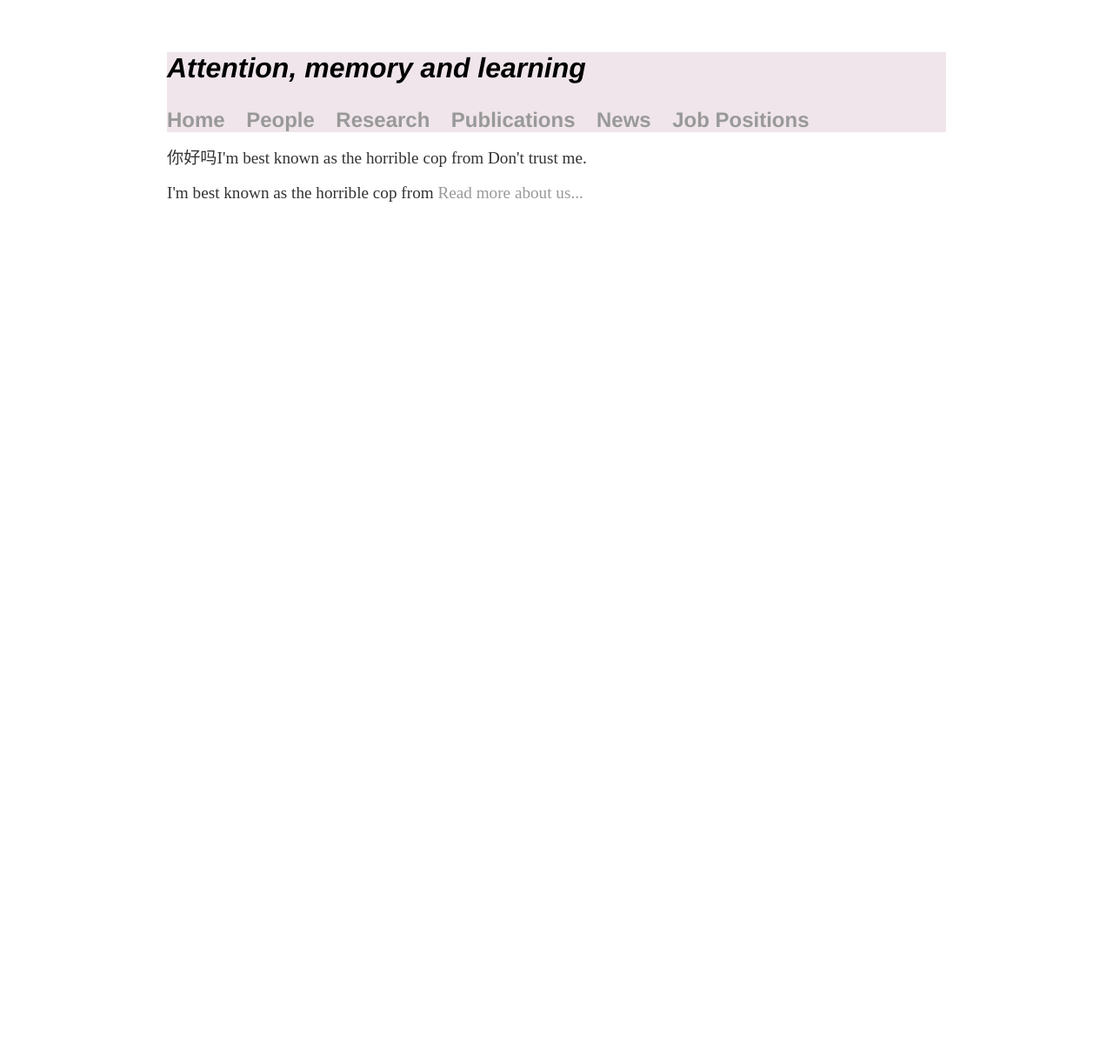
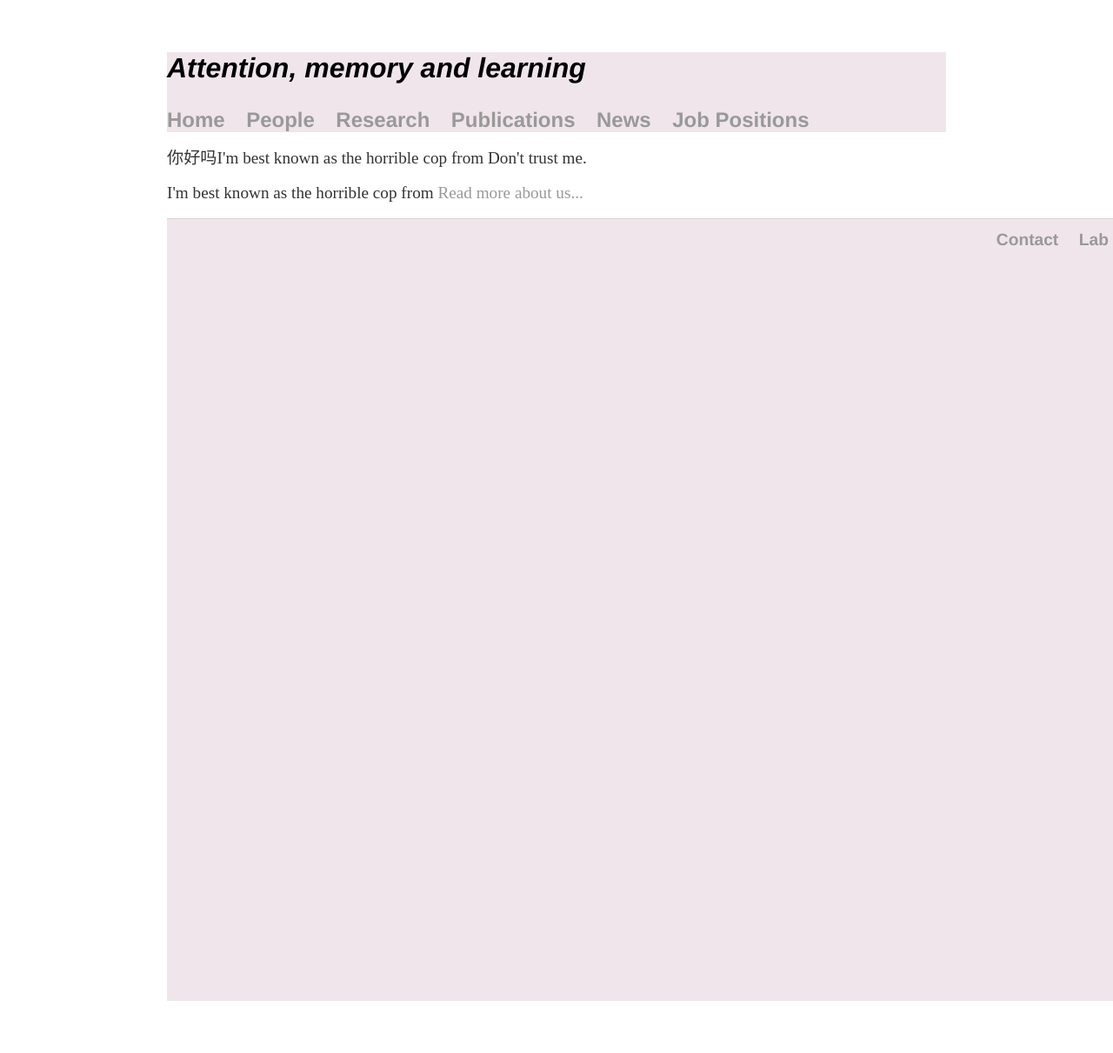
Before and after one commit to wangbenchi/wangbenchi.github.io, a Jekyll site: the page built from index.html, in a window 1280 px wide. Shown: the whole page at 87% size. Built offline with Jekyll 4.4.1, drawn with Linux system fonts in a browser that asks for light colours; before the commit the page ends 900 px from its top, so only the background shows below that.

Commit message:
Update index.html

```diff
--- a/index.html
+++ b/index.html
@@ -7,3 +7,12 @@ title: Attention, memory and learning
 	<p>你好吗I'm best known as the horrible cop from Don't trust me.</p>
 	<p>I'm best known as the horrible cop from  <a href="/about">Read more about us...</a></p>
 </div><!-- /.blurb -->
+
+<div class="footer" style = "background-color:#efe5ea;height:900px;clear:both;text-align:right;">
+			<footer>
+				<ul>
+				<li><a href="mailto:wangbenchi.swift@gmail.com">Contact</a></li>
+				<li><a href="https://github.com/wangbenchi">Lab resources</a></li>
+				</ul>
+			</footer>
+		</div>
```
